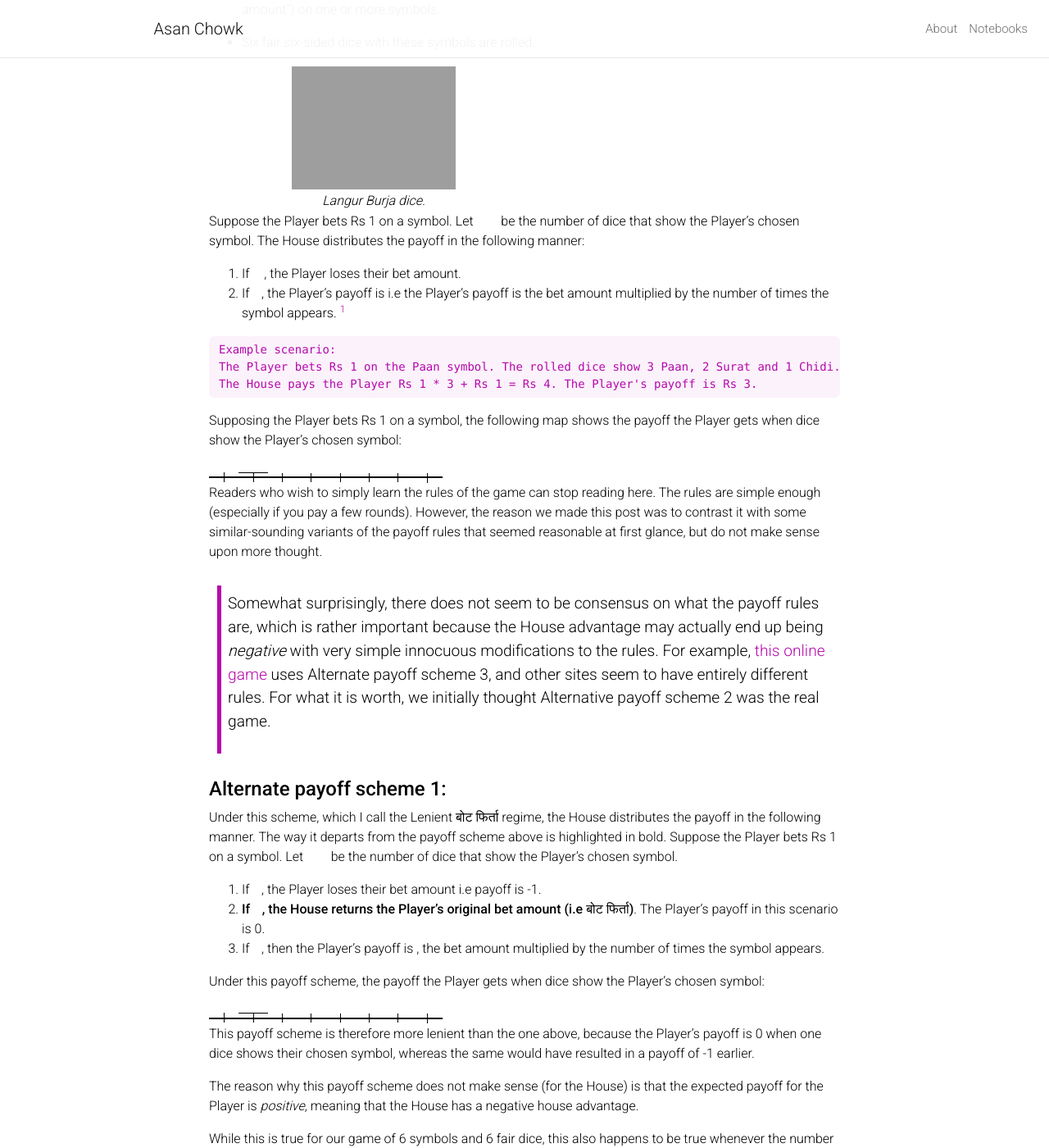
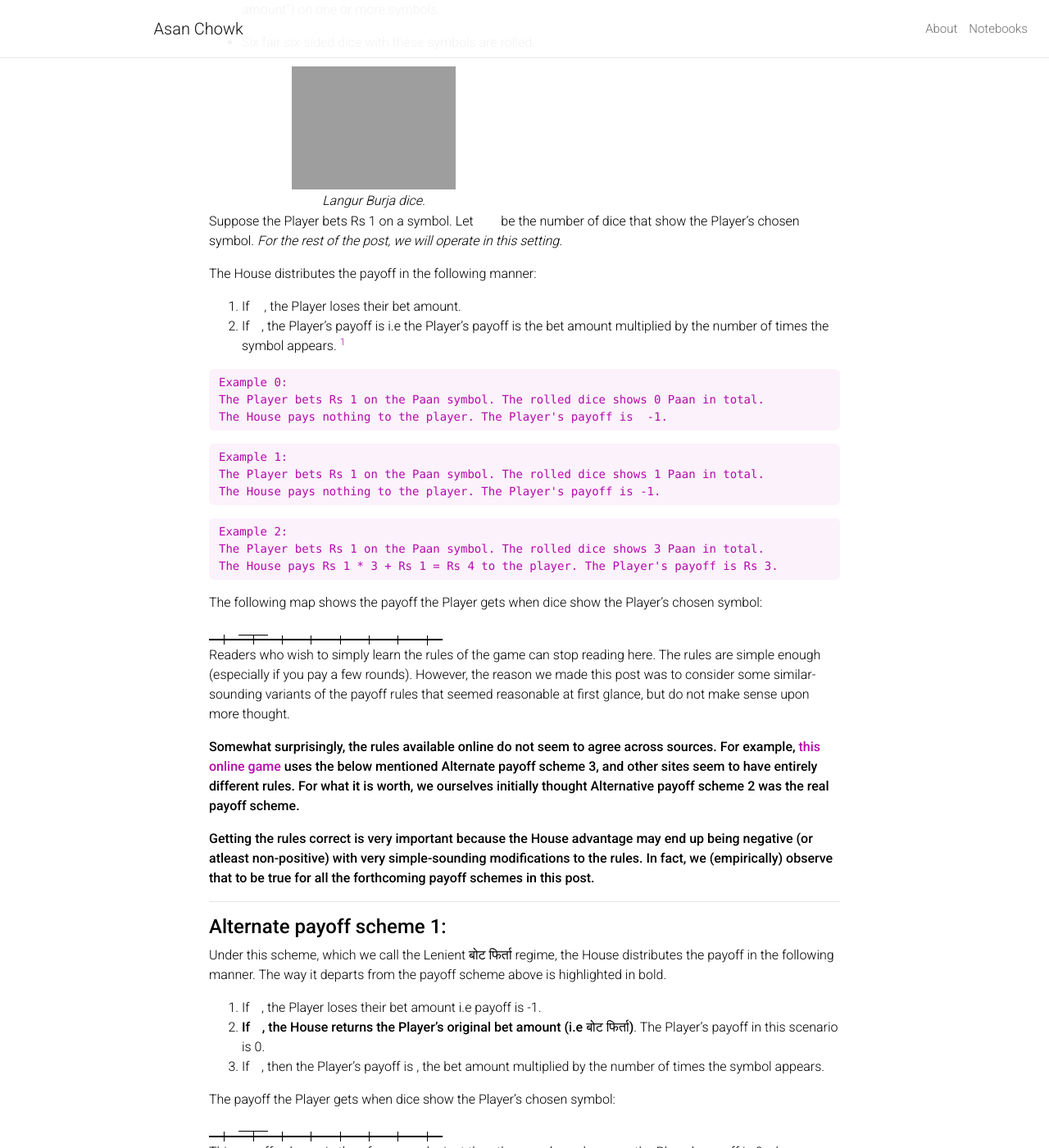
Before and after one commit to bsuwal/bsuwal.github.io, a Jekyll site: the page built from _posts/2025-01-19-langur-burja-rules.md, in a window 1280 px wide and 1400 px high, scrolled down 808 px. Shown: the whole window at 82% size. Built offline with Jekyll 4.4.1, drawn with Linux system fonts in a browser that asks for light colours; formulas are drawn with MathJax 3; a style sheet for code colours, icons or effects is not loaded; some of the changed text lies outside the part shown.

Commit message:
cleaned up langur burja rules post

````diff
--- a/_posts/2025-01-19-langur-burja-rules.md
+++ b/_posts/2025-01-19-langur-burja-rules.md
@@ -1,9 +1,9 @@
 ---
 layout: post
 title: The rules of Langur Burja
-description: Stating the rules of this popular Nepali board game and considering some alternate payoff schemes.
+description: We state the rules of this popular Nepali betting game. We consider some alternate payoff schemes and argue against them.
 date: 2025-01-19
-last_modified_at: 2025-01-19
+last_modified_at: 2025-01-26
 permalink: /langur_burja_rules.html
 tags: langur_burja nepal main
 ---
@@ -18,7 +18,7 @@
 | ![center-img]({{ site.url }}/assets/img/langur_burja/board.png) |
 |:--:|
 | *Starting from the top left, the symbols are Jhandi/Langur ("झण्डी"/"लङ्गुर"), Burja ("बुर्जा"), Eet ("ईट"), Paan ("पान"), Surat ("सुरत") and Chidi ("चिडी").* |
-| *Img from https://www.pgyer.com/apk/zh/apk/com.samanrai.khorkhore* |
+| *<small>Img from https://www.pgyer.com/apk/zh/apk/com.samanrai.khorkhore</small>* |
 
 * The player puts an original bet amount (colloquially called "बोट", and henceforth referred to as "bet amount") on one or more symbols.
 
@@ -28,17 +28,31 @@
 |:--:|
 | *Langur Burja dice.* |
 
-Suppose the Player bets Rs 1 on a symbol. Let $k \in \\{0, 1, 2, 3, 4, 5, 6\\}$  be the number of dice that show the Player's chosen symbol. The House distributes the payoff in the following manner:
+Suppose the Player bets Rs 1 on a symbol. Let $k \in \\{0, 1, 2, 3, 4, 5, 6\\}$  be the number of dice that show the Player's chosen symbol. *For the rest of the post, we will operate in this setting.*
+
+The House distributes the payoff in the following manner:
 1. If $k \in \\{0, 1\\}$, the Player loses their bet amount.
 2. If $k > 1$, the Player's payoff is $k$ i.e the Player's payoff is the bet amount multiplied by the number of times the symbol appears. [^1]
 
 ```
-Example scenario:
-The Player bets Rs 1 on the Paan symbol. The rolled dice show 3 Paan, 2 Surat and 1 Chidi.
-The House pays the Player Rs 1 * 3 + Rs 1 = Rs 4. The Player's payoff is Rs 3.
+Example 0:
+The Player bets Rs 1 on the Paan symbol. The rolled dice shows 0 Paan in total.
+The House pays nothing to the player. The Player's payoff is  -1.
 ```
 
-Supposing the Player bets Rs 1 on a symbol, the following map shows the payoff the Player gets when $k$ dice show the Player's chosen symbol:
+```
+Example 1:
+The Player bets Rs 1 on the Paan symbol. The rolled dice shows 1 Paan in total.
+The House pays nothing to the player. The Player's payoff is -1.
+```
+
+```
+Example 2:
+The Player bets Rs 1 on the Paan symbol. The rolled dice shows 3 Paan in total.
+The House pays Rs 1 * 3 + Rs 1 = Rs 4 to the player. The Player's payoff is Rs 3.
+```
+
+The following map shows the payoff the Player gets when $k$ dice show the Player's chosen symbol:
 
 $$
 \begin{aligned}
@@ -58,17 +72,21 @@
 \end{aligned}
 $$
 
-Readers who wish to simply learn the rules of the game can stop reading here. The rules are simple enough (especially if you pay a few rounds). However, the reason we made this post was to contrast it with some similar-sounding variants of the payoff rules that seemed reasonable at first glance, but do not make sense upon more thought.
+Readers who wish to simply learn the rules of the game can stop reading here. The rules are simple enough (especially if you pay a few rounds). However, the reason we made this post was to consider some similar-sounding variants of the payoff rules that seemed reasonable at first glance, but do not make sense upon more thought.
 
-> Somewhat surprisingly, there does not seem to be consensus on what the payoff rules are, which is rather important because the House advantage may actually end up being *negative* with very simple innocuous modifications to the rules. For example, <a href="https://www.playonlinedicegames.com/jhandi-munda">this online game</a> uses Alternate payoff scheme 3, and other sites seem to have entirely different rules. For what it is worth, we initially thought Alternative payoff scheme 2 was the real game.
+**Somewhat surprisingly, the rules available online do not seem to agree across sources. For example, <a href="https://www.playonlinedicegames.com/jhandi-munda">this online game</a> uses the below mentioned Alternate payoff scheme 3, and other sites seem to have entirely different rules. For what it is worth, we ourselves initially thought Alternative payoff scheme 2 was the real payoff scheme.**
 
+**Getting the rules correct is very  important because the House advantage may end up being negative (or atleast non-positive) with very simple-sounding modifications to the rules. In fact, we (empirically) observe that to be true for all the forthcoming payoff schemes in this post.**
+
+<hr>
 #### **Alternate payoff scheme 1:**
-Under this scheme, which I call the Lenient बोट फिर्ता regime, the House distributes the payoff in the following manner. The way it departs from the payoff scheme above is highlighted in bold. Suppose the Player bets Rs 1 on a symbol. Let $k \in \\{0, 1, 2, 3, 4, 5, 6\\}$  be the number of dice that show the Player's chosen symbol.
+Under this scheme, which we call the Lenient बोट फिर्ता regime, the House distributes the payoff in the following manner. The way it departs from the payoff scheme above is highlighted in bold.
+
 1. If $k = 0$, the Player loses their bet amount i.e payoff is -1.
 2. **If $k = 1$, the House returns the Player's original bet amount (i.e बोट फिर्ता)**. The Player's payoff in this scenario is 0.
 2. If $k > 1$, then the Player's payoff is $k$, the bet amount multiplied by the number of times the symbol appears.
 
-Under this payoff scheme, the payoff the Player gets when $k$ dice show the Player's chosen symbol:
+The payoff the Player gets when $k$ dice show the Player's chosen symbol:
 
 $$
 \begin{aligned}
@@ -94,12 +112,13 @@
 
 While this is true for our game of 6 symbols and 6 fair dice, this also happens to be true whenever the number of symbols equals the number of fair dice (for eg, if we were to play with only 2 symbols and a fair coin instead). Interestingly, the house advantage in this setting stays around the 0.264 mark even with increasing $N$.
 
-This is illustrated in the following figure:
+This is illustrated in the following figure. The $N=6$ case is our familiar case of playing with 6 dice.
 ![bot-firta]({{ site.url }}/assets/img/langur_burja/alternate-scheme-1.png)
 
 
 #### **Alternate payoff scheme 2:**
-Under this scheme, which I call the Strict बोट फिर्ता regime, the House distributes the payoff in the following manner. The way it departs from the payoff scheme above is highlighted in bold. Suppose the Player bets Rs 1 on a symbol. Let $k \in \\{0, 1, 2, 3, 4, 5, 6\\}$  be the number of dice that show the Player's chosen symbol.
+Under this scheme, which we call the Strict बोट फिर्ता regime, the House distributes the payoff in the following manner. The way it departs from the regular payoff scheme above is again highlighted in bold.
+
 1. If $k = 0$, the Player loses their bet amount.
 2. **If $k = 1$, the House returns the Player's original bet amount (i.e बोट फिर्ता)**. The Player's payoff in this scenario is 0.
 2. **If $k > 1$, then the Player's payoff is (k-1).**
@@ -126,11 +145,11 @@
 
 The reason why this payoff scheme does not make sense (for the House) is because the expected payoff for the Player for any round in this case is 0. This means that the House advantage in any round is also 0, and therefore there is no reason for the House to play this game.
 
-The following figure shows that this is true as long as the number of symbols equals the number of fair dice:
+The following figure shows that this is true as long as the number of symbols equals the number of fair dice. The $N=6$ case is our canonical case of playing with 6 dice.
 ![bot-firta]({{ site.url }}/assets/img/langur_burja/alternate-scheme-2.png)
 
 #### **Alternate payoff scheme 3:**
-Under this scheme, the House distributes the payoff in the following manner. The way it departs from the payoff scheme above is highlighted in bold. Suppose the Player bets Rs 1 on a symbol. Let $k \in \\{0, 1, 2, 3, 4, 5, 6\\}$  be the number of dice that show the Player's chosen symbol.
+Under this scheme, the House distributes the payoff in the following manner. The way it departs from the regular payoff scheme is again highlighted in bold.
 1. If $k = 0$, the Player loses their bet amount.
 2. **If $k > 0$, then the Player's payoff is k.**
 
@@ -154,7 +173,7 @@
 \end{aligned}
 $$
 
-Again, this simple variation leads to the expected payoff of the Player to be positive, therefore we don't think it makes sense for the House to play this game.
+Again, this simple variation leads to the expected payoff of the Player to be positive, therefore we don't think it makes sense for the House to play this game. The $N=6$ case is our canonical case of playing with 6 dice.
 ![bot-firta]({{ site.url }}/assets/img/langur_burja/alternate-scheme-3.png)
 ---
 **Footnotes:**
````
